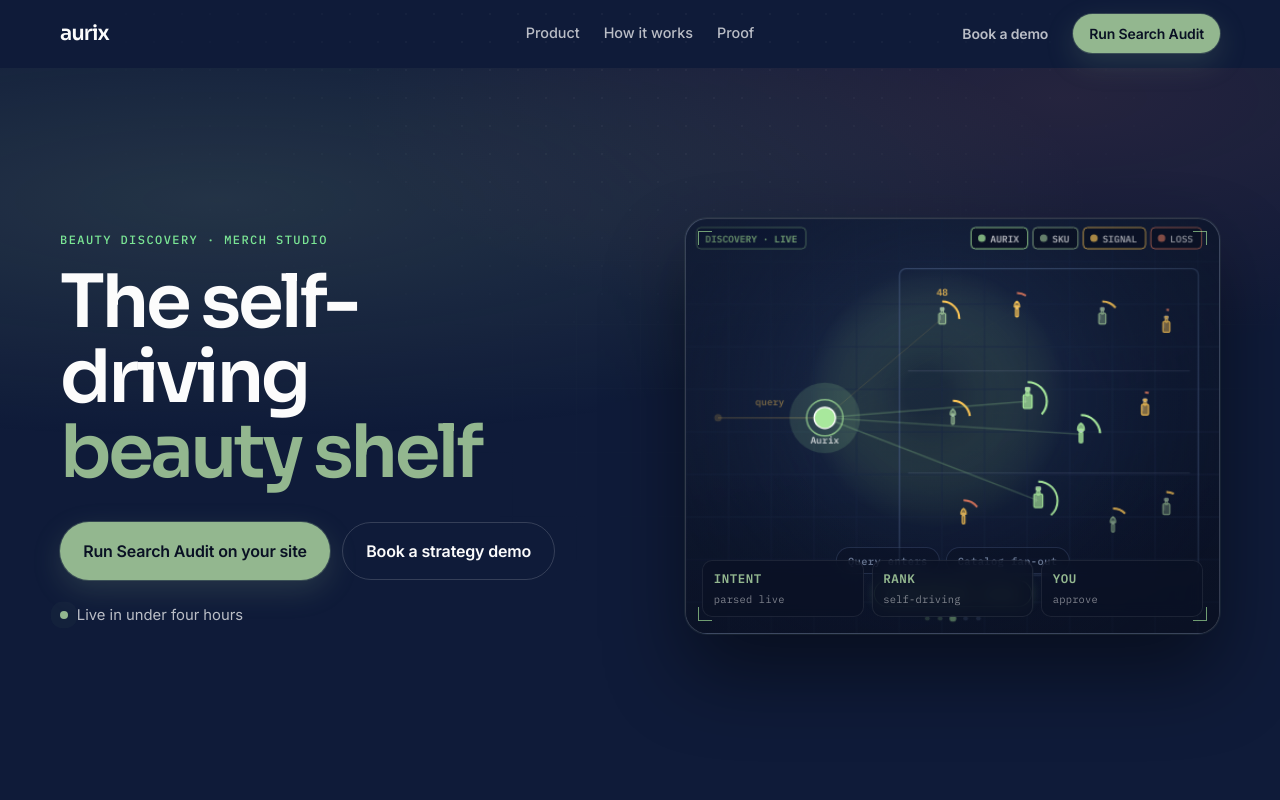
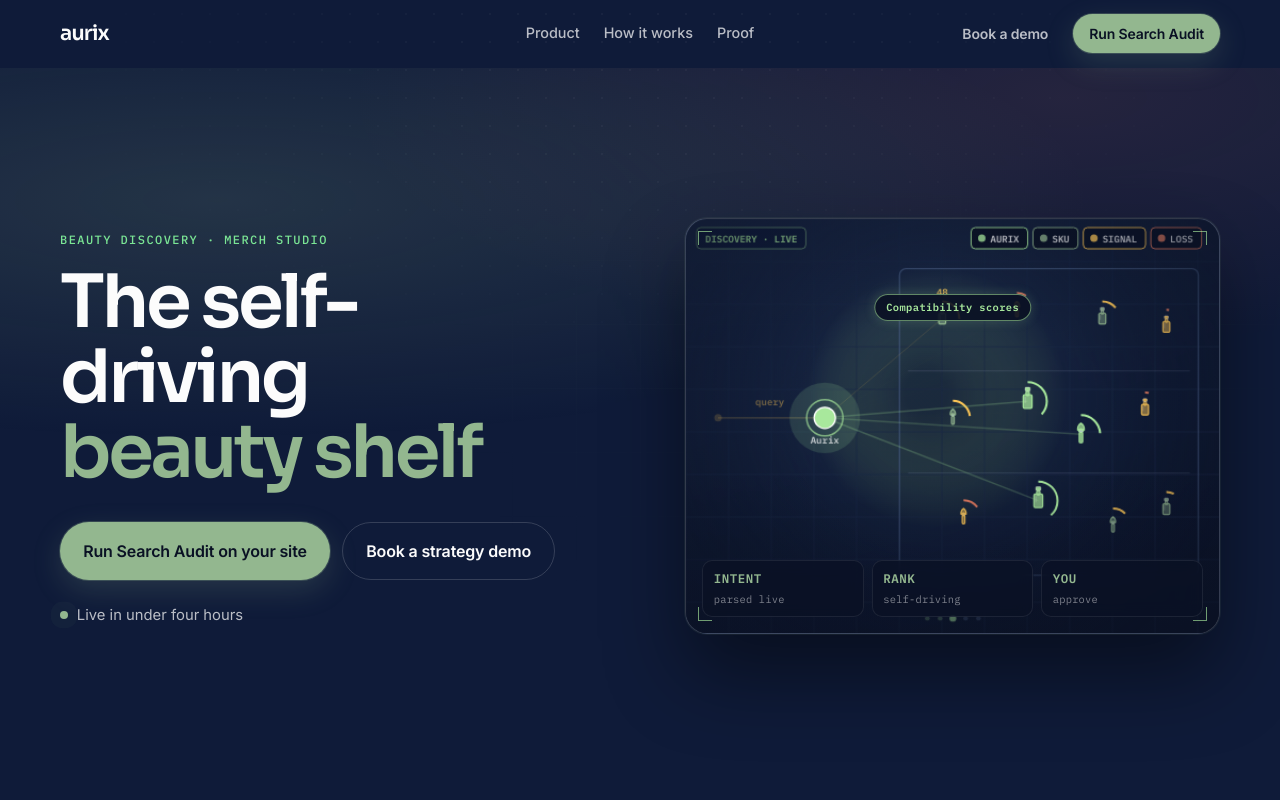
Before and after one commit to sahilorbo/aurix-hero-v2, a React (Vite) app: page / in a window 1280 px wide. Shown: the top 800 px of the page. Built offline with nearby package versions, Linux system fonts and the light colour scheme.

Commit message:
Raise ShelfMesh beat captions and clear them when done
Move captions into the upper mesh so they no longer collide with the INTENT/RANK/YOU strip, and show only the active beat caption.

```diff
--- a/src/components/visuals/ShelfMesh.tsx
+++ b/src/components/visuals/ShelfMesh.tsx
@@ -51,7 +51,8 @@
 
 /**
  * Staged discovery story: query → fan-out → scores → weak fade → winners pulse.
- * ~16s loop; prior beats persist dimmed. Prefers-reduced-motion → final winning state.
+ * ~16s loop; canvas prior beats persist dimmed. Beat captions show only the active
+ * step, then clear. Prefers-reduced-motion → final winning state.
  * SKU nodes are beauty product silhouettes (bottles / brushes), not abstract dots.
  */
 export function ShelfMesh() {
@@ -674,22 +675,12 @@
         <span className="shelf-mesh__corner shelf-mesh__corner--br" />
       </div>
       <div className="shelf-mesh__beats">
-        {BEATS.map((b, i) => {
-          if (i > activeBeat) return null
-          const isActive = i === activeBeat
-          return (
-            <span
-              key={b.caption}
-              className={
-                isActive
-                  ? 'shelf-mesh__beat shelf-mesh__beat--active'
-                  : 'shelf-mesh__beat shelf-mesh__beat--past'
-              }
-            >
-              {b.caption}
-            </span>
-          )
-        })}
+        <span
+          key={BEATS[activeBeat].caption}
+          className="shelf-mesh__beat shelf-mesh__beat--active"
+        >
+          {BEATS[activeBeat].caption}
+        </span>
       </div>
     </div>
   )
--- a/src/index.css
+++ b/src/index.css
@@ -563,13 +563,13 @@
 .shelf-mesh__beats {
   position: absolute;
   left: 50%;
-  bottom: 26px;
+  /* Sit in upper mesh — clear of bottom INTENT/RANK/YOU strip */
+  top: 18%;
+  bottom: auto;
   transform: translateX(-50%);
   z-index: 2;
   display: flex;
-  flex-wrap: wrap;
   justify-content: center;
-  gap: 0.35rem;
   max-width: min(92%, 420px);
   pointer-events: none;
 }
@@ -592,11 +592,9 @@
   box-shadow: 0 0 12px rgba(168, 232, 156, 0.18);
 }
 
+/* Past captions are unmounted when their beat ends — no sticky stack. */
 .shelf-mesh__beat--past {
-  color: rgba(180, 200, 230, 0.72);
-  background: rgba(10, 17, 36, 0.62);
-  border: 1px solid rgba(122, 148, 196, 0.28);
-  opacity: 0.72;
+  display: none;
 }
 
 @keyframes shelf-beat-in {
```
